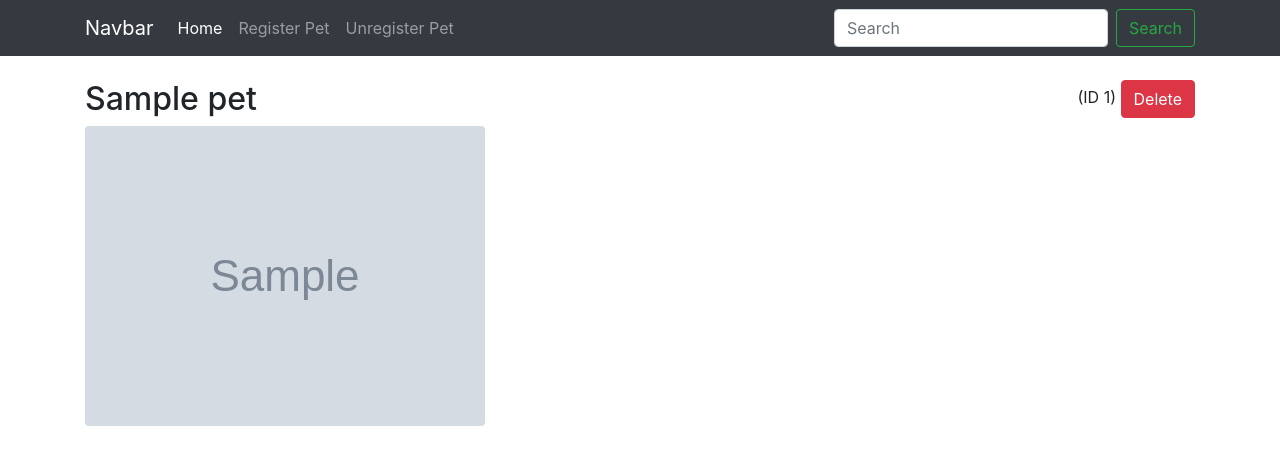
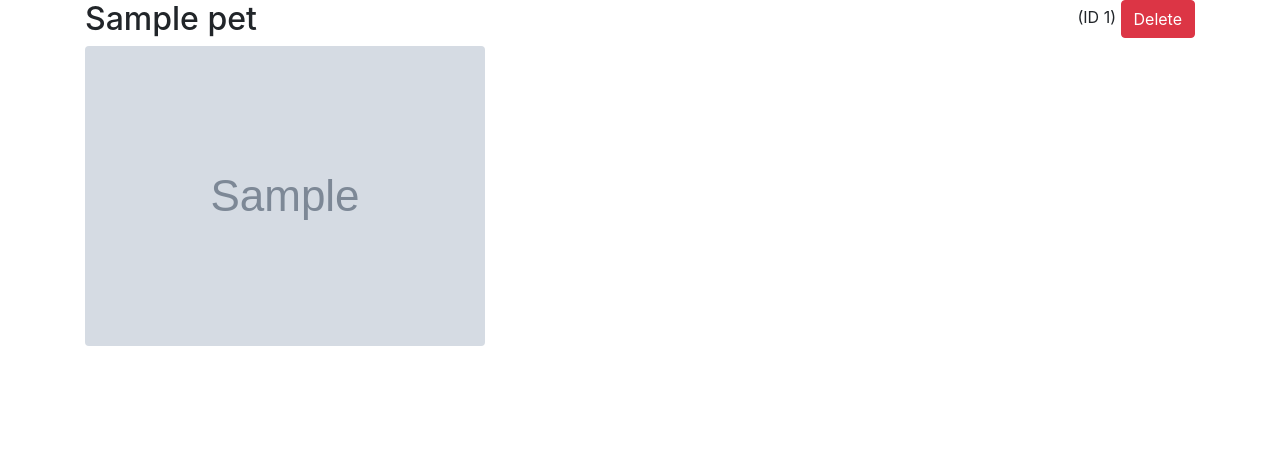
Before and after one commit to RiscadoA/deipet, a Django app: template templates/pet.html in a window 1280 px wide. Shown: the top 465 px of the page. Run offline with Django 3.2, Linux system fonts and the light colour scheme; the template is opened without the code that fills it: most values are stand-ins (such as "Sample title", 1, 10 or a date in 2020); grey boxes marked "Sample" are stand-in pictures; some libraries are stand-ins or nearby versions.

```diff
--- a/templates/pet.html
+++ b/templates/pet.html
@@ -14,50 +14,12 @@
 </head>
 
 <body>
-    <nav class="navbar navbar-expand-lg navbar-dark bg-dark">
-        <div class="container">
-            <a class="navbar-brand" href="#">Navbar</a>
-            <button class="navbar-toggler" type="button" data-toggle="collapse" data-target="#navbarSupportedContent"
-                aria-controls="navbarSupportedContent" aria-expanded="false" aria-label="Toggle navigation">
-                <span class="navbar-toggler-icon"></span>
-            </button>
-            <div class="collapse navbar-collapse" id="navbarSupportedContent">
-                <ul class="navbar-nav mr-auto">
-                    <li class="nav-item active">
-                        <a class="nav-link" href="#">Home <span class="sr-only">(current)</span></a>
-                    </li>
-                    <li class="nav-item">
-                        <a class="nav-link" href="#">Register Pet</a>
-                    </li>
-                    <li class="nav-item">
-                        <a class="nav-link" href="#">Unregister Pet</a>
-                    </li>
-                </ul>
-                <form class="form-inline my-2 my-lg-0">
-                    <input class="form-control mr-sm-2" type="search" placeholder="Search" aria-label="Search">
-                    <button class="btn btn-outline-success my-2 my-sm-0" type="submit">Search</button>
-                </form>
-            </div>
-        </div>
-    </nav>
-
-    <br>
-
     <div class="container">
         <div class="float-right">
             (ID {{ pet.id }})
             <button type="button" class="btn btn-danger">Delete</button>
         </div>
         <h2>{{ pet.name }}</h2>
-
-        <!-- <div class="row justify-content-md-center">
-            <div class="col-s5">
-                {% for url in pet.imageUrls %}
-                <img src="{{ url }}" class="figure-img img-fluid rounded justify-content-md-center" alt="">
-                <br>
-                {% endfor %}
-            </div>
-        </div> -->
 
         <div class="row">
             {% for url in pet.imageUrls %}
```
Also changed, not shown: deipet/views.py (+28 -3 lines), templates/pets.html (+15 -32 lines).
